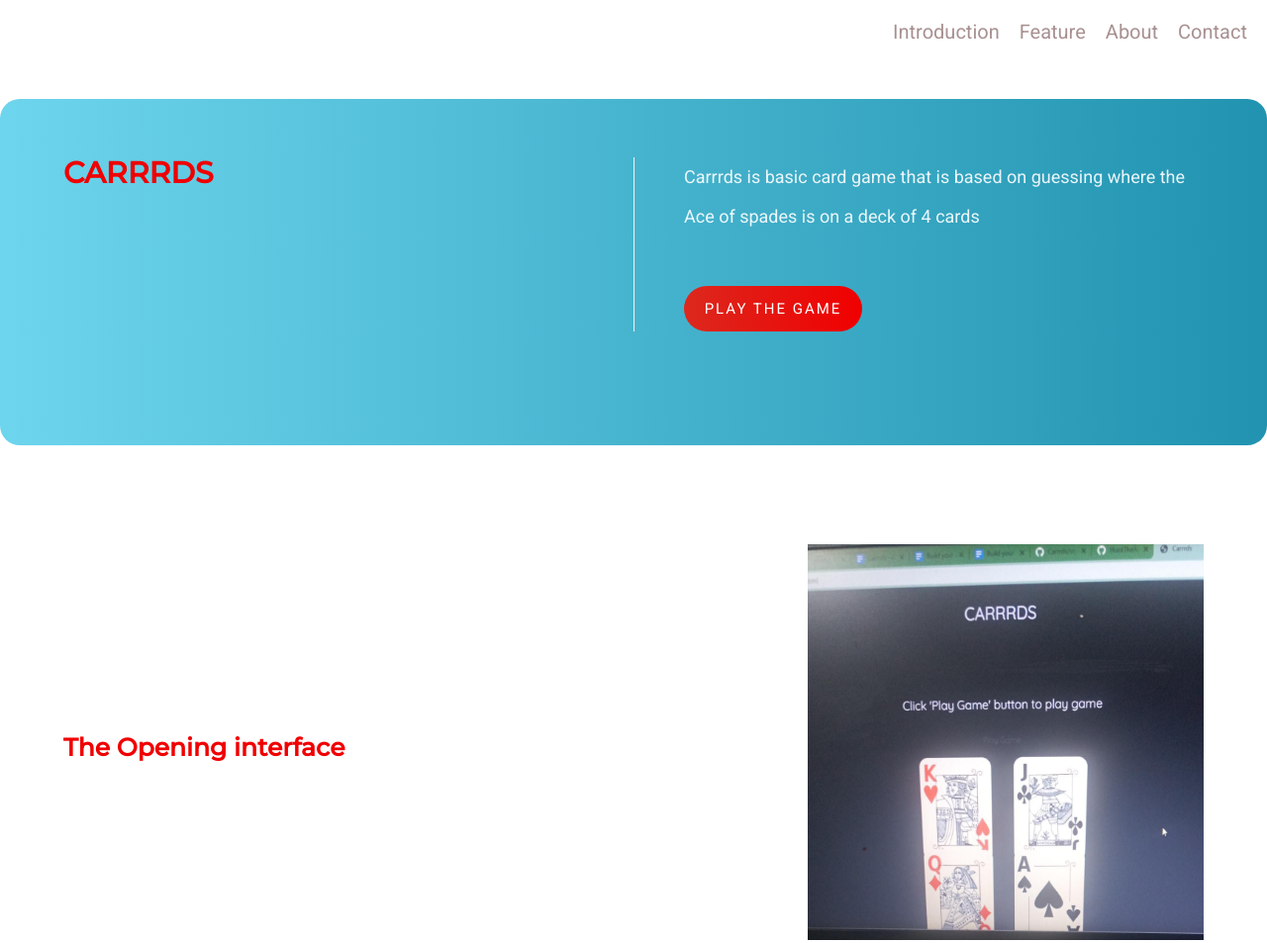
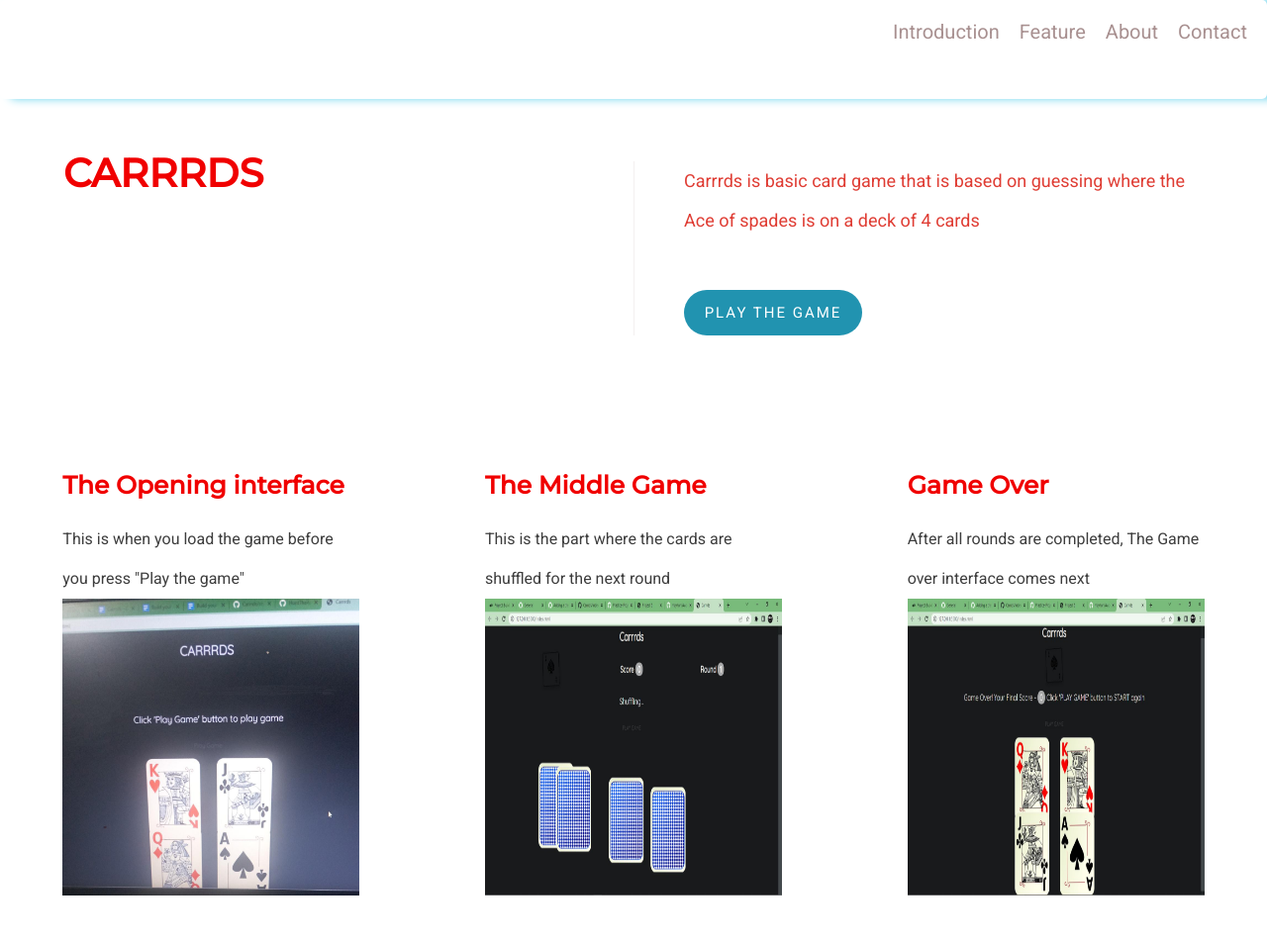
Before and after one commit to mayhor/Carrrds_Landing_page, a plain HTML site: page index.html in a window 1280 px wide. Shown: the top 953 px of the page at 99% size. Drawn offline with Linux system fonts and the light colour scheme.

Commit message:
change layout of features

```diff
--- a/index.html
+++ b/index.html
@@ -42,7 +42,7 @@
             <div class="top-box-right-col">
                 <div class="services-text">
                     <h2>The Opening interface</h2>
-                    <p></p>
+                    <p>This is when you load the game before you press "Play the game"</p>
                 </div>
             </div>
             <div class="top-box-left-col">
--- a/style.css
+++ b/style.css
@@ -56,6 +56,8 @@ a {
     height: 100px;
     display: flex;
     justify-content: flex-end;
+    box-shadow: 10px 0px 10px #6dd5ed;
+    border-radius: 5px;
 }
 
 .nav_link {
@@ -67,7 +69,7 @@ a {
 }
 
 a:hover {
-    color: #F00000;
+    color: #2193b0;
 }
 
 
@@ -79,13 +81,13 @@ a:hover {
 }
 
 #introduction {
-    background: #2193b0;
+    /*background: #2193b0;
     /* fallback for old browsers */
-    background: -webkit-linear-gradient(to right, #6dd5ed, #2193b0);
+    /* background: -webkit-linear-gradient(to right, #6dd5ed, #2193b0);
     /* Chrome 10-25, Safari 5.1-6 */
-    background: linear-gradient(to right, #6dd5ed, #2193b0);
+    /* background: linear-gradient(to right, #6dd5ed, #2193b0); */
     /* W3C, IE 10+/ Edge, Firefox 16+, Chrome 26+, Opera 12+, Safari 7+ */
-    height: 350px;
+    height: 250px;
     border-radius: 20px;
 }
 
@@ -101,8 +103,8 @@ a:hover {
     text-align: left;
     /* max-width: 450px; */
     line-height: 50px;
-    font-size: 30px;
-    font-weight: 700px;
+    font-size: 40px;
+    font-weight: 800px;
 }
 
 .right-col {
@@ -117,7 +119,7 @@ a:hover {
 }
 
 .right-col p {
-    color: #fff;
+    color: #DC281E;
     opacity: 0.9;
     margin-bottom: 50px;
     line-height: 40px;
@@ -125,14 +127,13 @@ a:hover {
 }
 
 .cta {
-    background: #F00000;
+    background: #2193b0;
     /* fallback for old browsers */
     background: -webkit-linear-gradient(to right, #DC281E, #F00000);
     /* Chrome 10-25, Safari 5.1-6 */
-    background: linear-gradient(to right, #DC281E, #F00000);
+    background: #2193b0;
     /* W3C, IE 10+/ Edge, Firefox 16+, Chrome 26+, Opera 12+, Safari 7+ */
     width: 180px;
-    color: #faf6f6;
     text-transform: uppercase;
     font-weight: 600px;
     letter-spacing: 2px;
@@ -198,21 +199,27 @@ a:hover {
 
 #features {
     margin-top: 100px;
+    display: flex;
+    /*flex-wrap: wrap; */
+    justify-content: space-evenly;
+    align-items: center;
+    flex-direction: row;
 }
 
 .top-box,
 .middle-box {
-    justify-content: space-between;
-    margin-bottom: 100px;
+    justify-content: center;
+    flex-direction: column;
 }
 
 .bottom-box {
-    justify-content: space-around;
+    justify-content: center;
+    flex-direction: column;
 }
 
 .services-img {
-    width: 400px;
-    height: 400px;
+    width: 300px;
+    height: 300px;
 }
 
 .services-text {
@@ -230,6 +237,7 @@ a:hover {
 
 .services-text p {
     color: #3d3d3d;
+    max-width: 300px;
 }
 
 .services-btn {
@@ -251,7 +259,11 @@ a:hover {
 }
 
 .about-container p {
-    color: #3d3d3d;
+    color: #DC281E;
+}
+
+.about-container a {
+    color: #2193b0;
 }
 
 #about .left-col {
@@ -379,6 +391,10 @@ li i {
     margin-right: 20px;
 }
 
+.container bottom-box {
+    background-color: #F00000;
+}
+
 
 /*  media query*/
 
```
